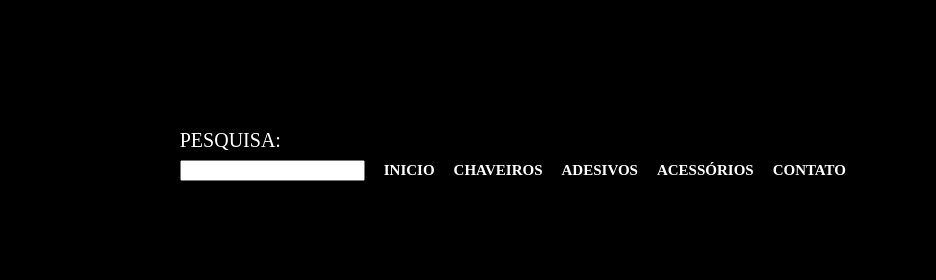
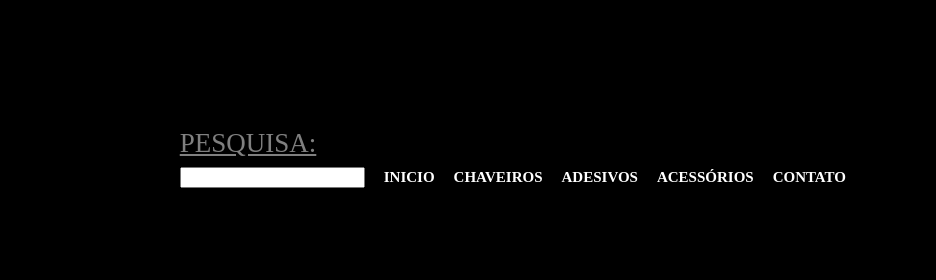
Before and after one commit to LeandroSilvaMattos/ProjetoStaticGang, a plain HTML site: page index.html in a window 1280 px wide. In both pictures the pointer is over the label "PESQUISA:". Shown: the top 280 px of the page, 344-1280 px from the left. Drawn offline with Linux system fonts and the light colour scheme.

Commit message:
css hover na barra de pesquisa pagina inicial

```diff
--- a/assets/css/style.css
+++ b/assets/css/style.css
@@ -181,4 +181,7 @@ form label, form legend{
 
 .barra_pesquisa:hover{
     border-color: dimgray;
+    color: gray;
+    text-decoration: underline;
+    font-size: 27px;
 }
```
